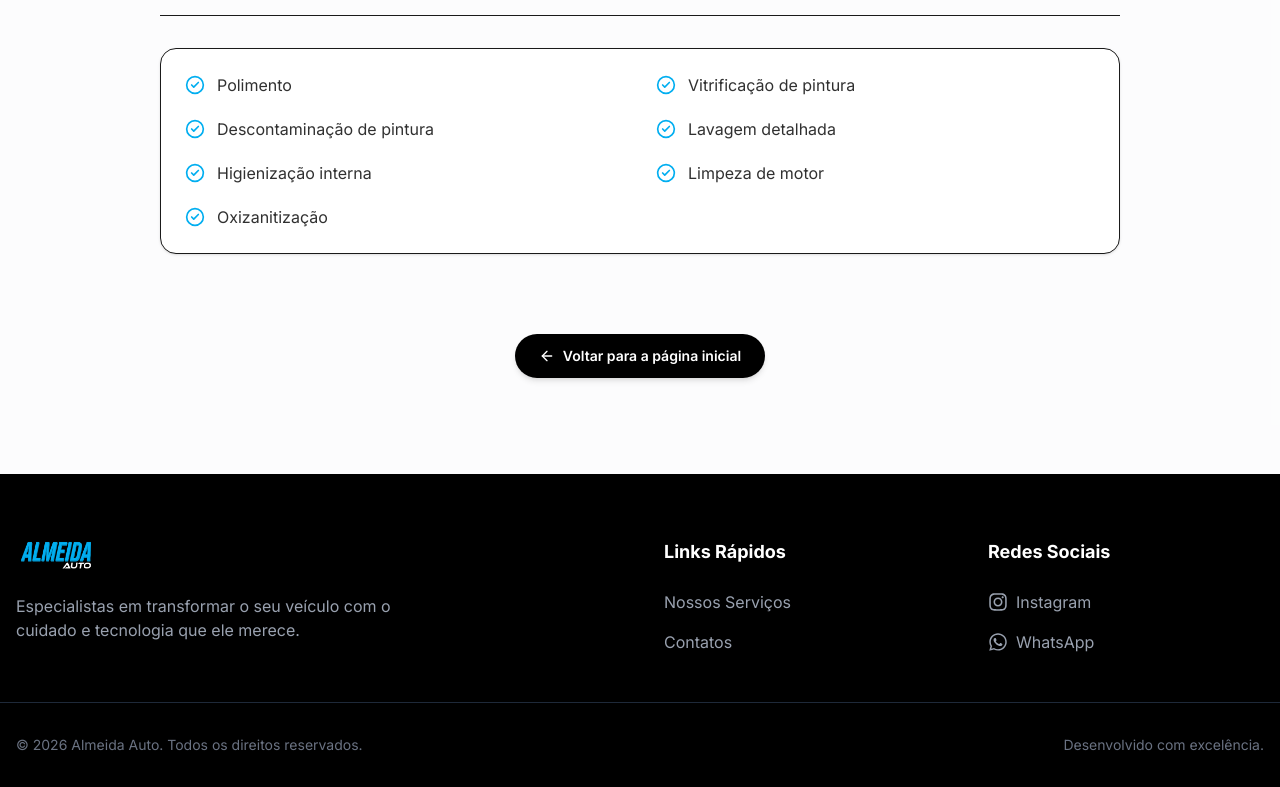
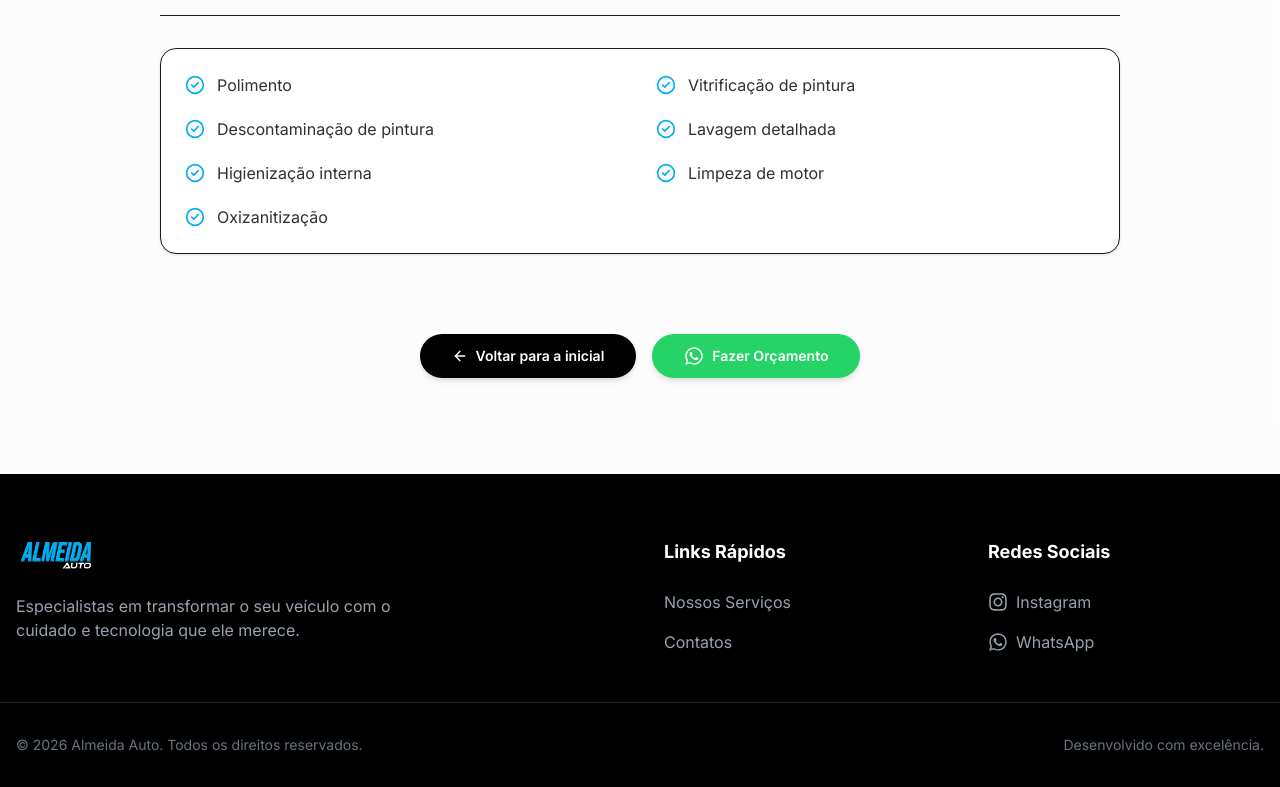
Before and after one commit to Dioogooa/Almeida-auto, a Next.js app: page /servicos in a window 1280 px wide. Shown: the part 1354-2141 px from the top of the page. Built offline with nearby package versions, Linux system fonts and the light colour scheme.

Commit message:
menu hamburguer - Fix services page

```diff
--- a/app/servicos/page.js
+++ b/app/servicos/page.js
@@ -1,5 +1,6 @@
 import Link from "next/link";
 import { ArrowLeft, CheckCircle2, MonitorPlay, Wrench, Sparkles } from "lucide-react";
+import { FaWhatsapp } from "react-icons/fa";
 
 export const metadata = {
   title: "Nossos Serviços | Almeida Auto",
@@ -56,6 +57,8 @@ export default function ServicosPage() {
   return (
     <div className="min-h-screen bg-gray-50/50 pt-28 pb-12 md:pt-32 md:pb-16">
       <div className="max-w-5xl mx-auto px-4 sm:px-6 lg:px-8">
+
+
 
         {/* Header da Página de Serviços */}
         <div className="flex flex-col items-center justify-center mb-16 animate-in fade-in slide-in-from-bottom-8 duration-700 text-center">
@@ -149,15 +152,24 @@ export default function ServicosPage() {
 
         </div>
 
-        {/* Back Button */}
-        <div className="mt-20 mb-8 flex justify-center">
+        {/* Bottom Buttons */}
+        <div className="mt-20 mb-8 flex flex-col sm:flex-row items-center justify-center gap-4">
           <Link
             href="/"
-            className="inline-flex items-center justify-center bg-secondary hover:bg-secondary/90 text-white text-sm font-semibold py-3 px-6 rounded-full transition-all shadow-md hover:shadow-lg transform hover:-translate-y-0.5"
+            className="inline-flex items-center justify-center bg-secondary hover:bg-secondary/90 text-white text-sm font-semibold py-3 px-8 rounded-full transition-all shadow-md hover:shadow-lg transform hover:-translate-y-0.5 w-full sm:w-auto"
           >
             <ArrowLeft className="mr-2 w-4 h-4" />
-            Voltar para a página inicial
+            Voltar para a inicial
           </Link>
+          <a
+            href="https://wa.me/5562982302156"
+            target="_blank"
+            rel="noopener noreferrer"
+            className="inline-flex items-center justify-center gap-2 bg-[#25D366] hover:bg-[#20b858] text-white text-sm font-semibold py-3 px-8 rounded-full transition-all shadow-md hover:shadow-lg transform hover:-translate-y-0.5 w-full sm:w-auto"
+          >
+            <FaWhatsapp className="w-5 h-5" />
+            Fazer Orçamento
+          </a>
         </div>
 
       </div>
--- a/components/ui/Header.jsx
+++ b/components/ui/Header.jsx
@@ -1,7 +1,14 @@
+"use client";
+
+import { useState } from "react";
 import Link from "next/link";
 import Image from "next/image";
+import { Menu, X } from "lucide-react";
+import { motion, AnimatePresence } from "framer-motion";
 
 export default function Header() {
+  const [isOpen, setIsOpen] = useState(false);
+
   return (
     <header className="fixed top-0 left-0 right-0 z-50 bg-background/80 backdrop-blur-md border-b border-muted">
       <div className="max-w-7xl mx-auto px-4 h-20 flex items-center justify-between">
@@ -23,10 +30,48 @@ export default function Header() {
         </nav>
 
         {/* Menu mobile */}
-        <button className="md:hidden p-2 text-foreground">
-          <svg xmlns="http://www.w3.org/2000/svg" width="24" height="24" viewBox="0 0 24 24" fill="none" stroke="currentColor" strokeWidth="2" strokeLinecap="round" strokeLinejoin="round"><line x1="4" x2="20" y1="12" y2="12" /><line x1="4" x2="20" y1="6" y2="6" /><line x1="4" x2="20" y1="18" y2="18" /></svg>
+        <button
+          className="md:hidden p-2 text-foreground"
+          onClick={() => setIsOpen(!isOpen)}
+        >
+          {isOpen ? <X size={28} /> : <Menu size={28} />}
         </button>
       </div>
+
+      <AnimatePresence>
+        {isOpen && (
+          <motion.div
+            initial={{ opacity: 0, height: 0 }}
+            animate={{ opacity: 1, height: "auto" }}
+            exit={{ opacity: 0, height: 0 }}
+            className="md:hidden bg-background/95 backdrop-blur-md border-b border-muted overflow-hidden"
+          >
+            <nav className="flex flex-col items-center gap-6 font-medium py-8">
+              <Link
+                href="/"
+                className="text-foreground hover:text-primary transition-colors text-lg"
+                onClick={() => setIsOpen(false)}
+              >
+                Home
+              </Link>
+              <Link
+                href="/servicos"
+                className="text-foreground hover:text-primary transition-colors text-lg"
+                onClick={() => setIsOpen(false)}
+              >
+                Serviços
+              </Link>
+              <Link
+                href="/contatos"
+                className="text-foreground hover:text-primary transition-colors text-lg"
+                onClick={() => setIsOpen(false)}
+              >
+                Contatos
+              </Link>
+            </nav>
+          </motion.div>
+        )}
+      </AnimatePresence>
     </header>
   );
 }
```
